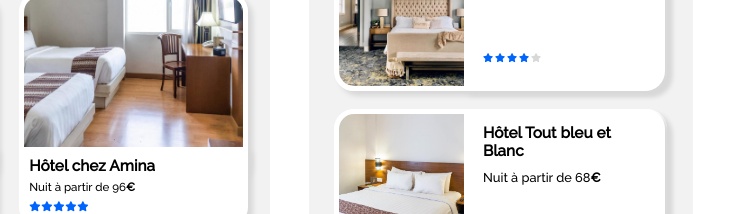
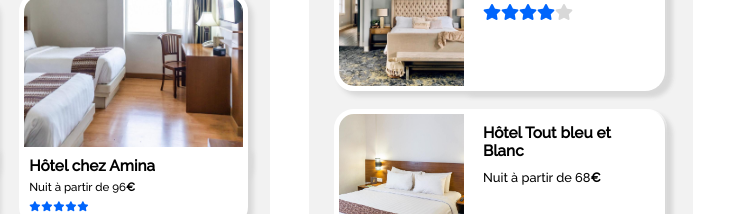
Before and after one commit to Garciakellian/Garciakellian_2_07092020, a plain HTML site: page index.html in a window 1280 px wide. Shown: the part 704-918 px from the top of the page, 546-1280 px from the left. Drawn offline with Linux system fonts and the light colour scheme.

Commit message:
Update index.html

```diff
--- a/index.html
+++ b/index.html
@@ -138,7 +138,7 @@
                   <div class="back_white2">
                      <h4>Au coeur de l'eau <br>Chambre d'hôtes</h4>
                      <p>Nuit à partir de 71<b>€</b></p>
-                     <div class="displayflex star"><i class="fas fa-star star_on populaire_star"></i><i class="fas fa-star star_on populaire_star"></i><i class="fas fa-star star_on populaire_star"></i><i class="fas fa-star star_on populaire_star"></i><i class="fas fa-star star_off populaire_star"></i></div>
+                     <div class="displayflex star"><i class="fas fa-star star_on populaire_star2"></i><i class="fas fa-star star_on populaire_star2"></i><i class="fas fa-star star_on populaire_star2"></i><i class="fas fa-star star_on populaire_star2"></i><i class="fas fa-star star_off populaire_star2"></i></div>
                   </div>
                </a>
             </article>
```
